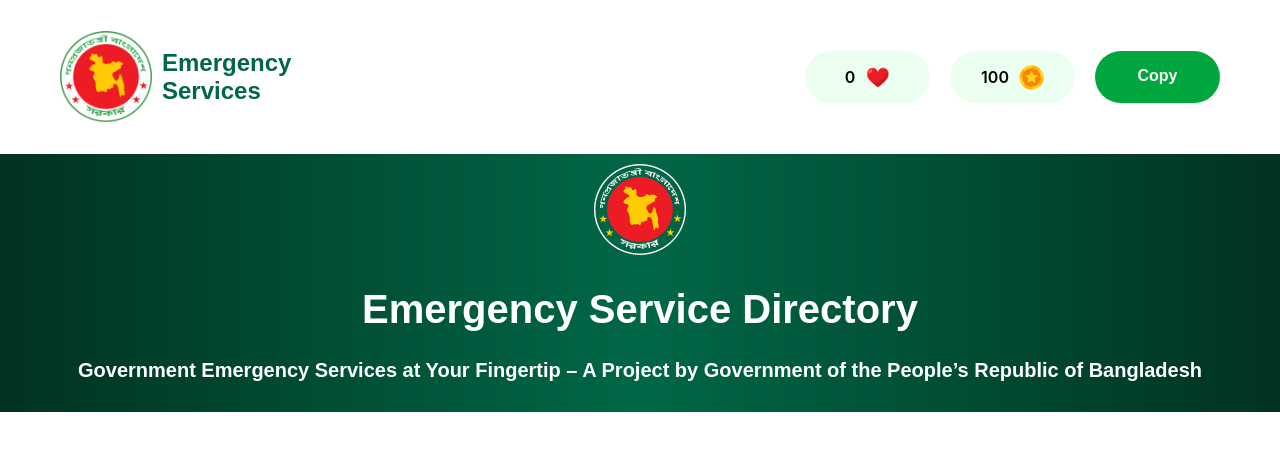
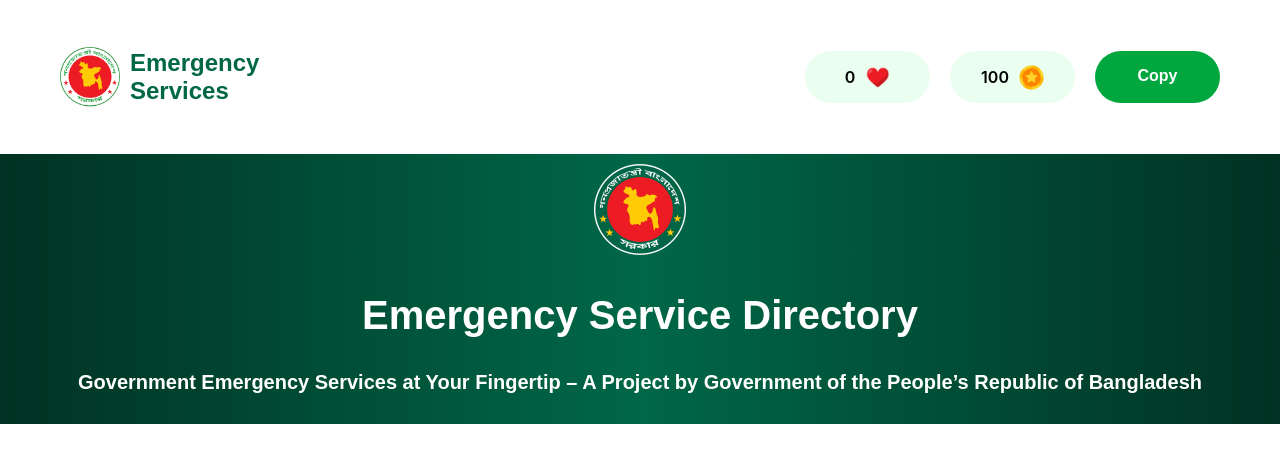
Before and after one commit to solimanumor/Assignment-05-website, a plain HTML site: page index.html in a window 1280 px wide. Drawn offline with Linux system fonts and the light colour scheme; a web font is replaced by a local one.

Commit message:
corrected

```diff
--- a/index.html
+++ b/index.html
@@ -10,11 +10,13 @@
 <body>
     <header>
         <!-- Navbar starts here -->
-         <div class="nav-bar-container">
-            <div class="navbar-left-elements">
+
+            <section class="nav-bar-container">
+                <div class="navbar-left-elements">
                 <img class="nav-logo" src="B12-A5-Emergency-Hotline/assets/logo.png" alt="">
                 <div class=" title">
                     <h3 class="hind-madurai-bold  nav-title ">Emergency <br> Services</h3>
+                    <!-- <h3 class="hind-madurai-bold  nav-title ">Services</h3> -->
                 </div>
             </div>
             <div class="navbar-right-elements">
@@ -29,16 +31,17 @@
                 <div class=" copy-counter">
                     <p class="hind-madurai-semibold ">Copy</p>
                 </div>
-            </div>
+            </section>
          </div>
         <!-- Banner starts here -->
-         <div class="banner-container">
+         <section class="banner-container">
             <img class="banner-img" src="B12-A5-Emergency-Hotline/assets/logo-dark.png" alt="">
             <h1 class="hind-madurai-bold banner-title">Emergency Service Directory</h1>
             <p class="hind-madurai-semibold banner-des">Government Emergency Services at Your Fingertip – A Project by  Government of the People’s Republic of Bangladesh</p>
-         </div>
+         </section>
     </header>
     <main>
+        <!-- Main section starts here -->
 
     </main>
     <footer>
--- a/style/style.css
+++ b/style/style.css
@@ -66,10 +66,11 @@ body{
 }
 
 .nav-logo{
-    height: 92px;
-    width: 92px;
+    height: 60px;
+    width: 60px;
 }
 .title{
+    margin: 0;
 
 }
 .nav-title{
```
